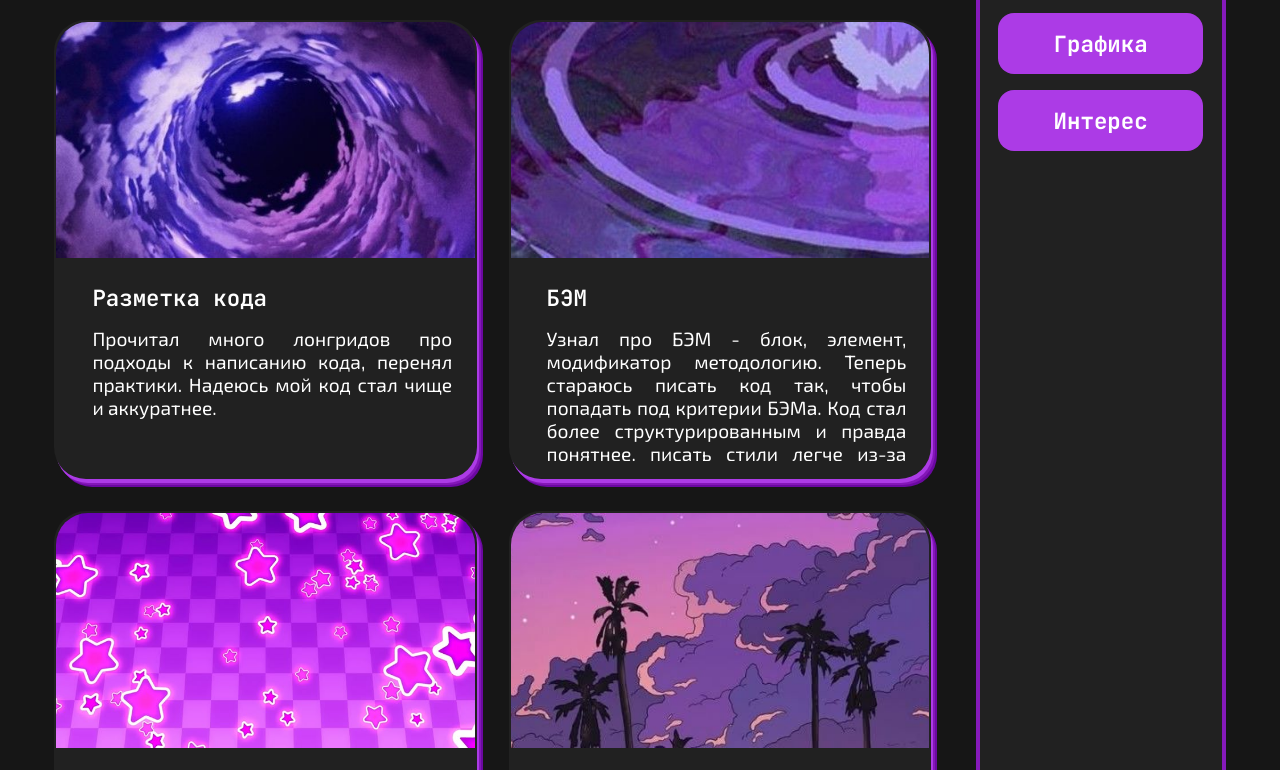
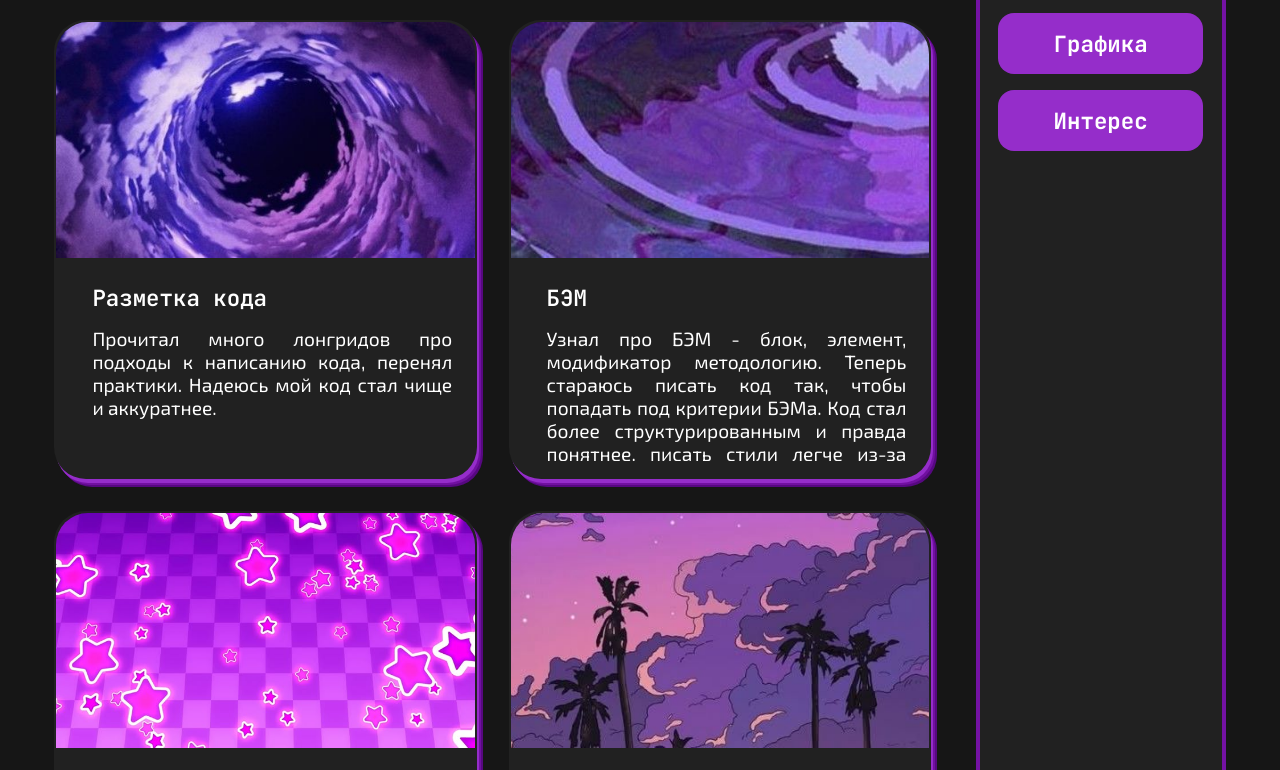
Before and after one commit to WhXteBeXr/web-journey-showcase, a website: page index.html in a window 1280 px wide. Shown: the part 719-1489 px from the top of the page. Drawn offline with Linux system fonts and the light colour scheme.

Commit message:
Небольшие изменения в акцентных цветах

```diff
--- a/styles/variables.css
+++ b/styles/variables.css
@@ -6,9 +6,9 @@
   --text-color: var(--white);
   --primary-color: var(--dark-gray);
   --secondary-color: var(--light-gray);
-  --primary-accent-color: rgb(172 59 230);
-  --secondary-accent-color: rgb(131 23 184);
-  --shadow-accent-color: rgb(107 8 161);
+  --primary-accent-color: rgb(149, 45, 202);
+  --secondary-accent-color: rgb(113, 16, 161);
+  --shadow-accent-color: rgb(87, 8, 129);
 
   --size-xxs: 0.5rem;
   --size-xs: 0.7rem;
```
